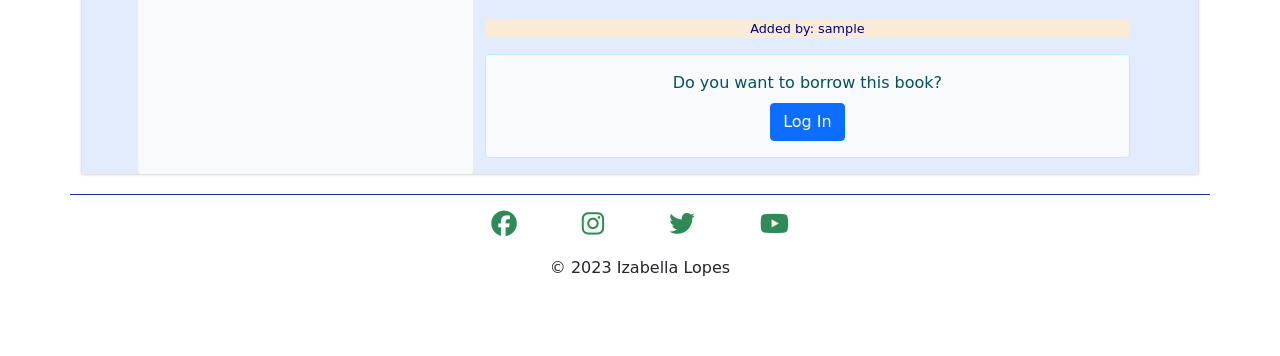
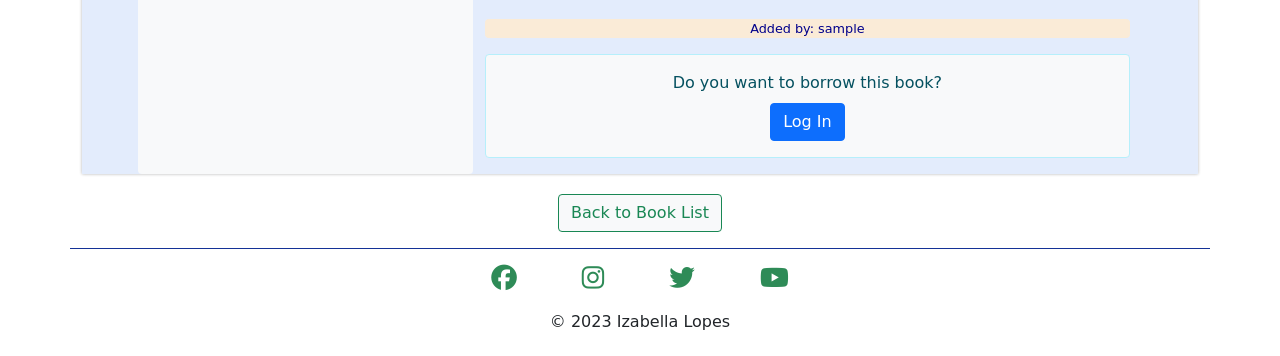
Before and after one commit to IzabellaLopes/kidlit-swap, a Django app: a page that uses templates/book_detail.html in a window 1280 px wide. Shown: the part 444-800 px from the top of the page. Run offline with Django 3.2, Linux system fonts and the light colour scheme; tables that the repository leaves empty hold one stand-in row (values such as "Sample post"); some libraries are stand-ins or nearby versions; some web fonts are replaced.

Commit message:
Add back button for navigation

```diff
--- a/templates/book_detail.html
+++ b/templates/book_detail.html
@@ -75,6 +75,11 @@
     </div>
   </div>
 
+  <!-- Back Button -->
+<div class="text-center">
+  <a href="{% url 'book_list' %}" class="btn btn-light btn-outline-success mb-3">Back to Book List</a>
+</div>
+
 <!-- Modal -->
 <div class="modal fade" id="borrowModal" data-bs-backdrop="static" data-bs-keyboard="false" tabindex="-1" aria-labelledby="staticBackdropLabel" aria-hidden="true">
   <div class="modal-dialog">
```
